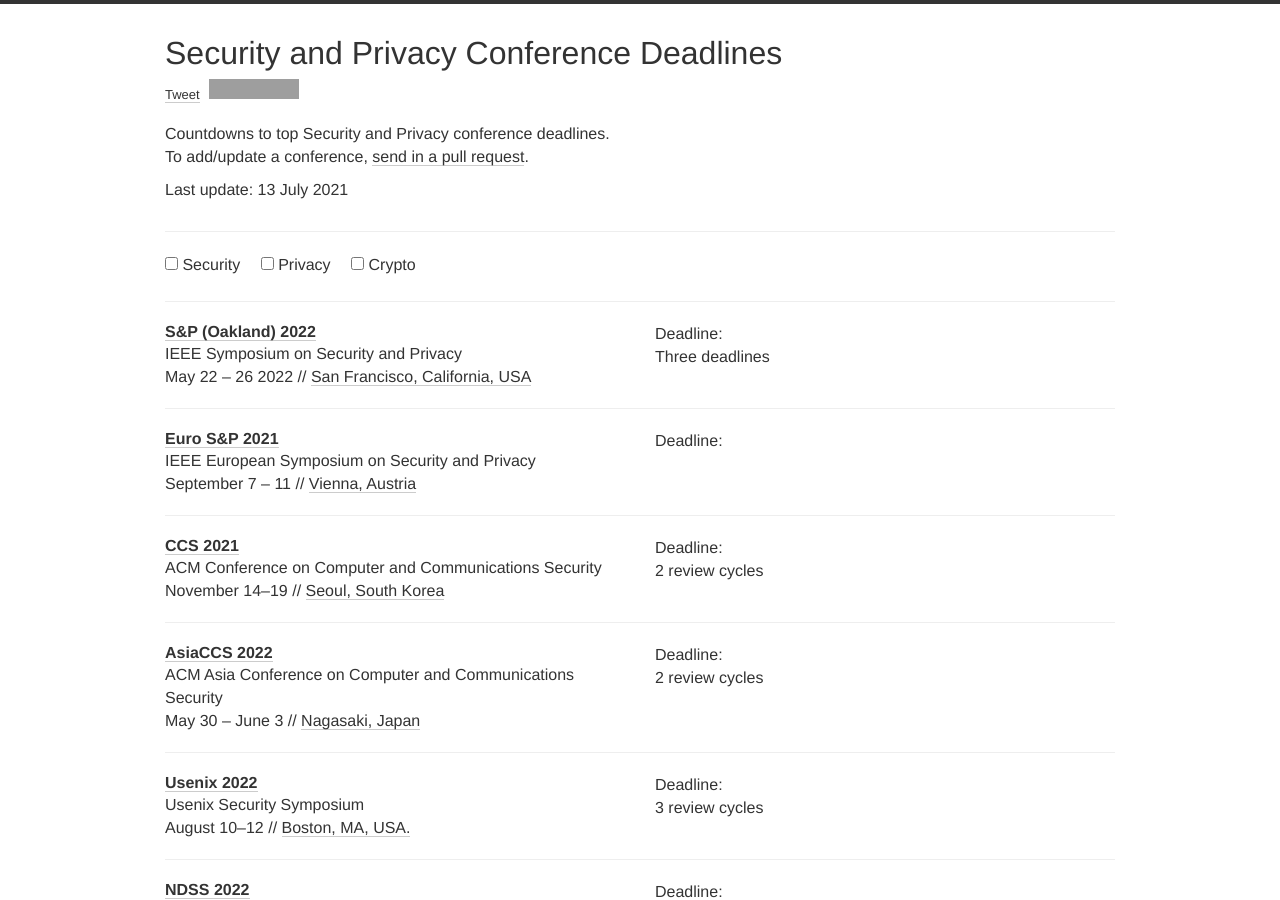
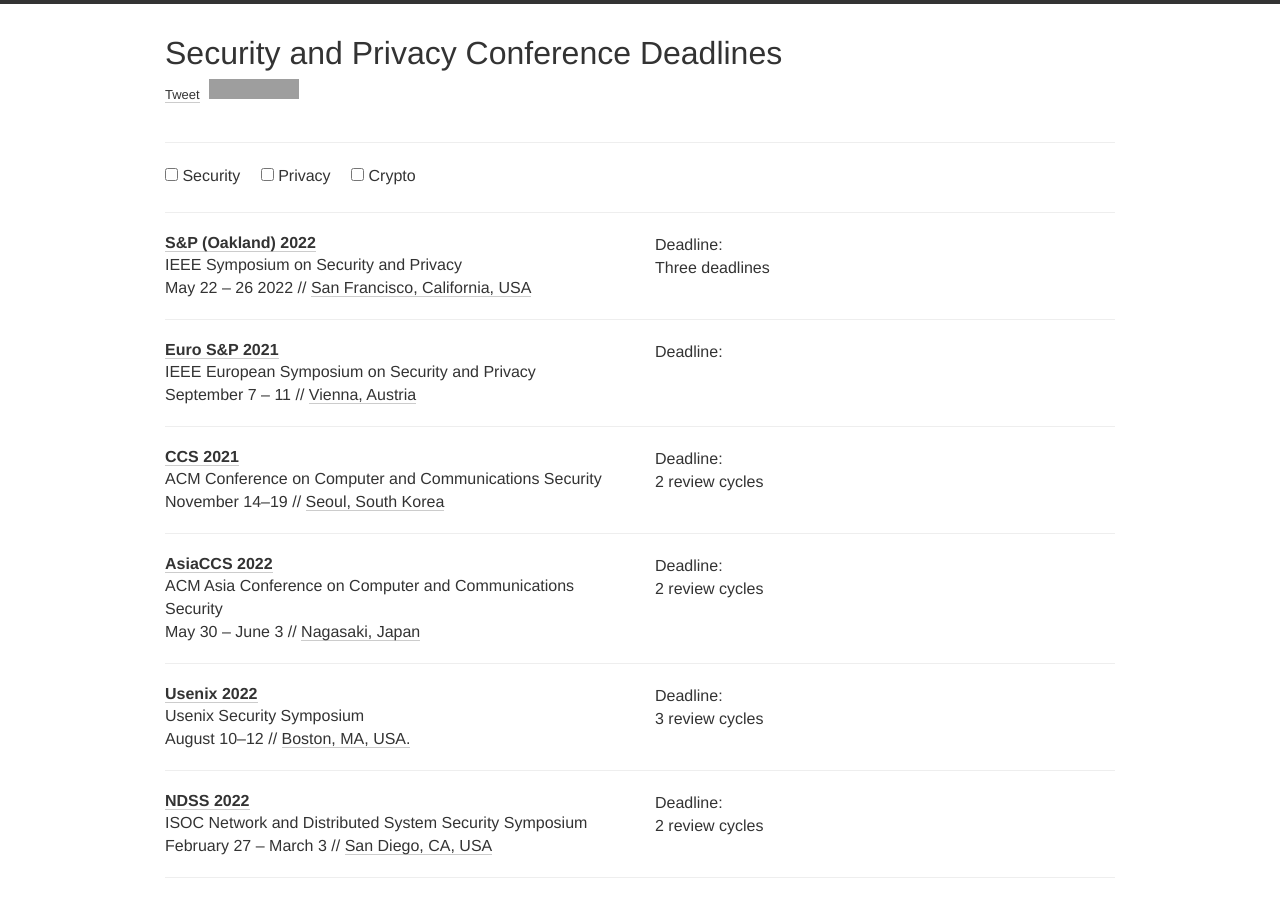
Before and after one commit to nooranim/conferences, a Jekyll site: the page built from index.html, in a window 1280 px wide and 900 px high. Built offline with Jekyll 4.4.1, drawn with Linux system fonts in a browser that asks for light colours; nearby versions of some CDN libraries; comment, search, counter and statistics services are not loaded; grey boxes are pictures that could not be loaded.

Commit message:
delete unnecessary line

```diff
--- a/index.html
+++ b/index.html
@@ -24,11 +24,6 @@
               <a href="https://twitter.com/share" class="twitter-share-button" data-text="{{ site.description }}{% if site.twitter_hashtag %} #{{ site.twitter_hashtag }}{% endif %}" data-show-count="false" style="font-size:13px;">Tweet</a><script async src="//platform.twitter.com/widgets.js" charset="utf-8"></script>
               <iframe src="https://ghbtns.com/github-btn.html?user={{ site.github_username }}&repo={{ site.github_repo }}&type=star&count=true" frameborder="0" scrolling="0" width="170px" height="20px"></iframe>
             </h1>
-          </div>
-          <div class="col-xs-12">
-            {{ site.description }}
-            <p>To add/update a conference, <a target="_blank" href="//github.com/{{ site.github_username }}/{{ site.github_repo }}">send in a pull request</a>.
-            <p>Last update: {{ site.time | date: "%-d %B %Y" }}
           </div>
         </div>
         <hr>
```
